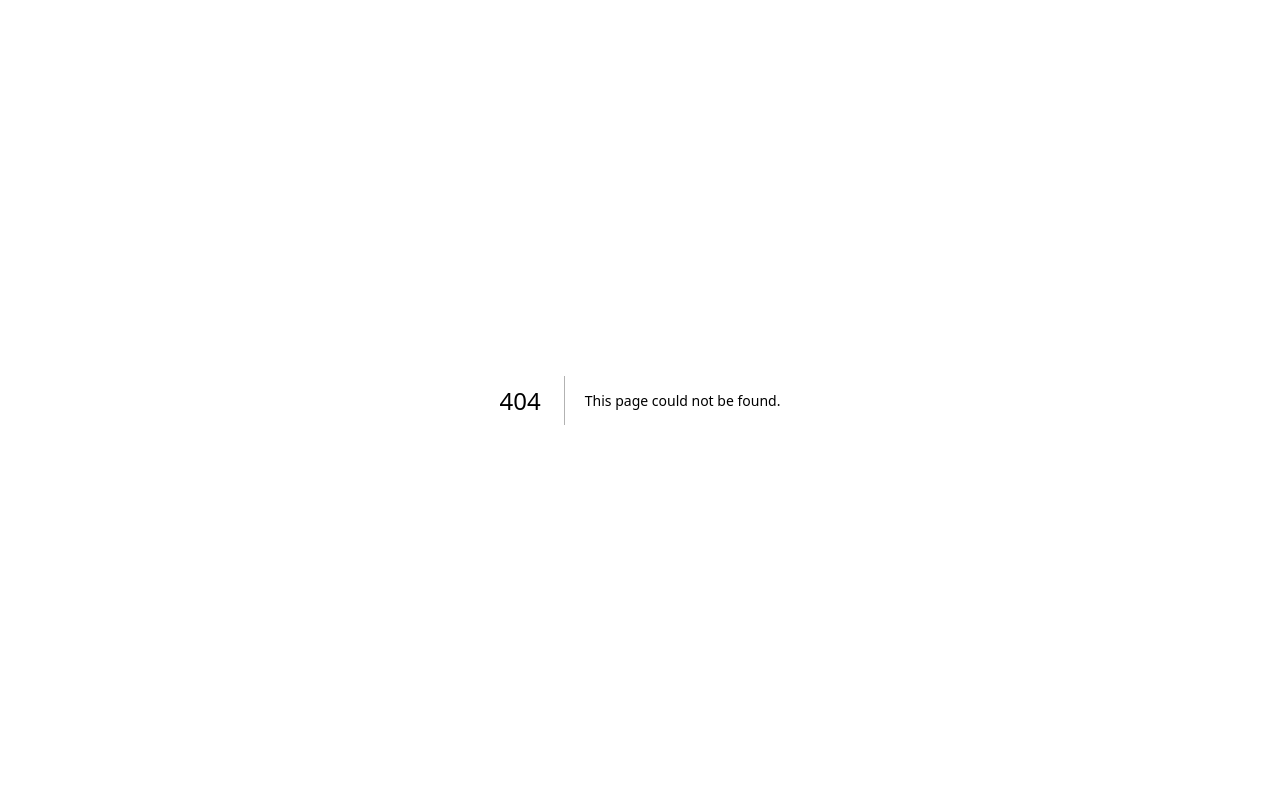
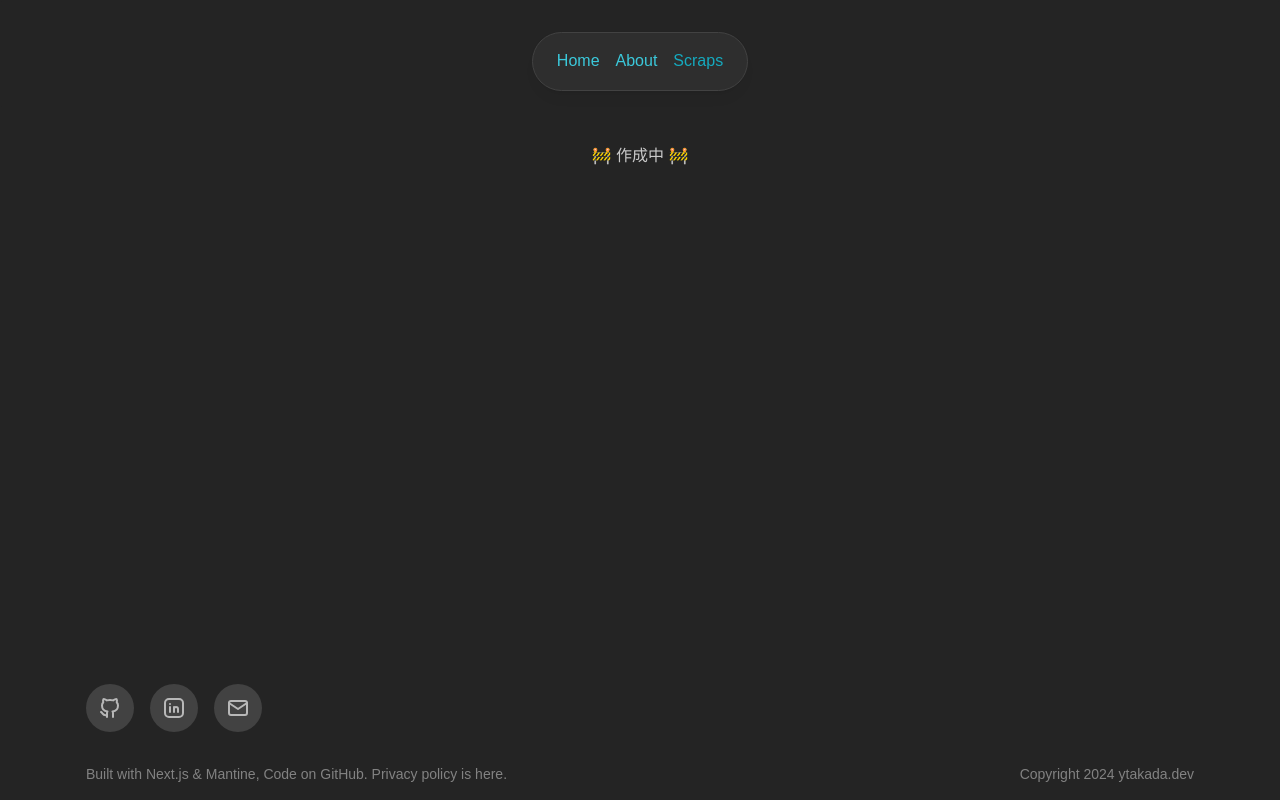
Before and after one commit to yukicountry/ytakada-dev, a Next.js app: page /scraps in a window 1280 px wide. Before the commit this address had no page. Built offline with nearby package versions, Linux system fonts and the light colour scheme.

Commit message:
add scraps page

```diff
--- /dev/null
+++ b/src/app/(layout)/scraps/page.tsx
@@ -0,0 +1,12 @@
+import { Center } from "@mantine/core";
+import styles from "./page.module.css";
+
+const Page = () => {
+  return (
+    <Center>
+      <p>🚧 作成中 🚧</p>
+    </Center>
+  );
+};
+
+export default Page;
--- a/src/app/page.tsx
+++ b/src/app/page.tsx
@@ -27,6 +27,10 @@ const Page = () => {
     {
       href: "/about",
       label: "About",
+    },
+    {
+      href: "/scraps",
+      label: "Scraps",
     },
   ];
 
--- /dev/null
+++ b/src/modules/common/components/menu/data.ts
@@ -0,0 +1,17 @@
+export const navItems = [
+  {
+    label: "Home",
+    href: "/",
+    segment: "home",
+  },
+  {
+    label: "About",
+    href: "/about",
+    segment: "about",
+  },
+  {
+    label: "Scraps",
+    href: "/scraps",
+    segment: "scraps",
+  },
+];
--- a/src/modules/common/components/menu/menu-mb/presentation.tsx
+++ b/src/modules/common/components/menu/menu-mb/presentation.tsx
@@ -1,7 +1,7 @@
 import { Anchor } from "@/modules/common/components/anchor";
 import clsx from "clsx";
 import { ComponentPropsWithoutRef } from "react";
-import { menuKind } from "../types";
+import { navItems } from "../data";
 import styles from "./presentation.module.css";
 
 export const MenuMb = ({
@@ -9,23 +9,10 @@ export const MenuMb = ({
   className,
   ...rest
 }: ComponentPropsWithoutRef<"div"> & { activeMenu?: string }) => {
-  const navItems = [
-    {
-      label: "Home",
-      href: "/",
-      menuKind: menuKind.home,
-    },
-    {
-      label: "About",
-      href: "/about",
-      menuKind: menuKind.about,
-    },
-  ];
-
   return (
     <nav className={clsx(styles["container"], className)} {...rest}>
       {navItems.map((item, key) => (
-        <Anchor key={key} href={item.href} active={item.menuKind === activeMenu}>
+        <Anchor key={key} href={item.href} active={item.segment === activeMenu}>
           {item.label}
         </Anchor>
       ))}
--- a/src/modules/common/components/menu/menu-pc/presentation.tsx
+++ b/src/modules/common/components/menu/menu-pc/presentation.tsx
@@ -1,22 +1,9 @@
 import { Anchor } from "@/modules/common/components/anchor";
 import { Card, Group } from "@mantine/core";
-import { menuKind } from "../types";
+import { navItems } from "../data";
 import styles from "./presentation.module.css";
 
 export const MenuPc = ({ activeMenu, ...rest }: { activeMenu?: string; className?: string }) => {
-  const navItems = [
-    {
-      label: "Home",
-      href: "/",
-      menuKind: menuKind.home,
-    },
-    {
-      label: "About",
-      href: "/about",
-      menuKind: menuKind.about,
-    },
-  ];
-
   return (
     <Card
       component="nav"
@@ -33,7 +20,7 @@ export const MenuPc = ({ activeMenu, ...rest }: { activeMenu?: string; className
             key={key}
             href={item.href}
             className={styles["nav-item"]}
-            active={item.menuKind === activeMenu}
+            active={item.segment === activeMenu}
           >
             {item.label}
           </Anchor>
--- a/src/modules/common/components/menu/types.ts
+++ /dev/null
@@ -1,6 +0,0 @@
-export const menuKind = {
-  home: "home",
-  about: "about",
-} as const;
-
-export type MenuKind = (typeof menuKind)[keyof typeof menuKind];
```
Also changed, not shown: src/app/(layout)/scraps/page.module.css (added).
